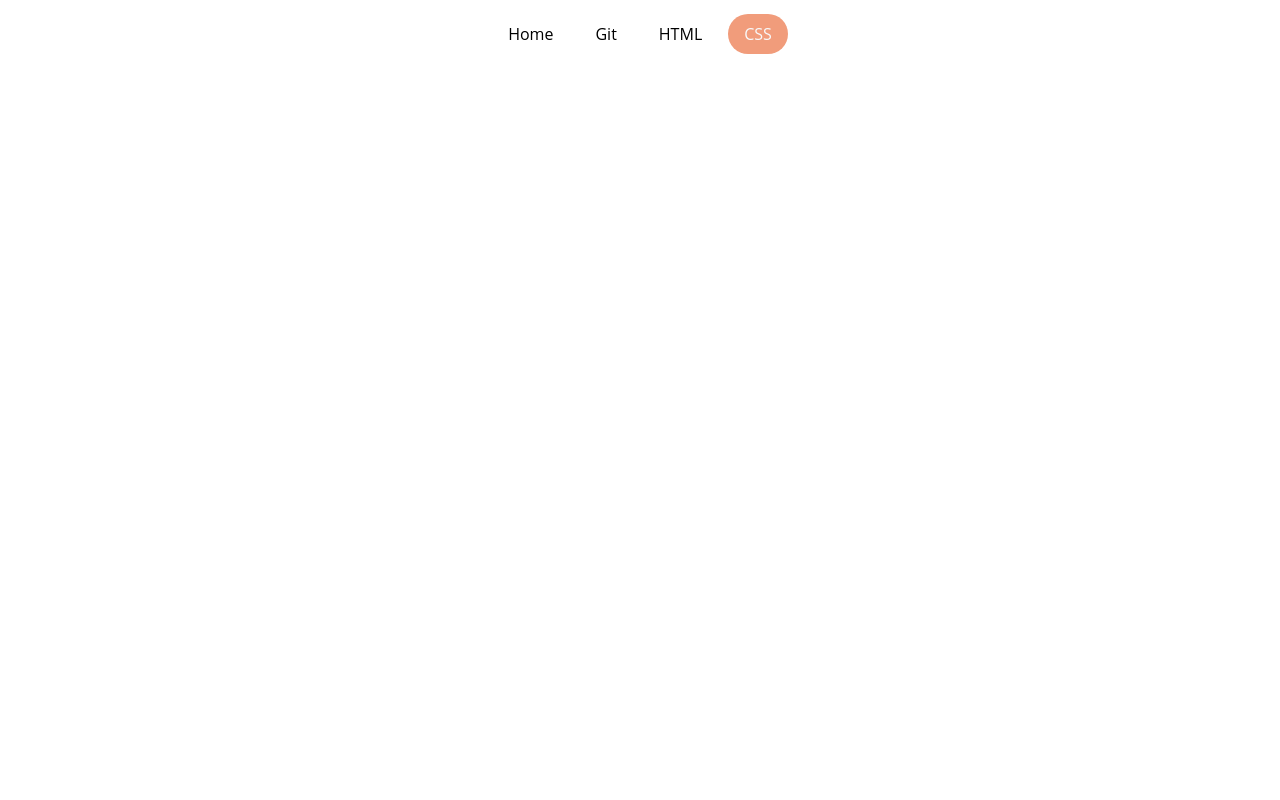
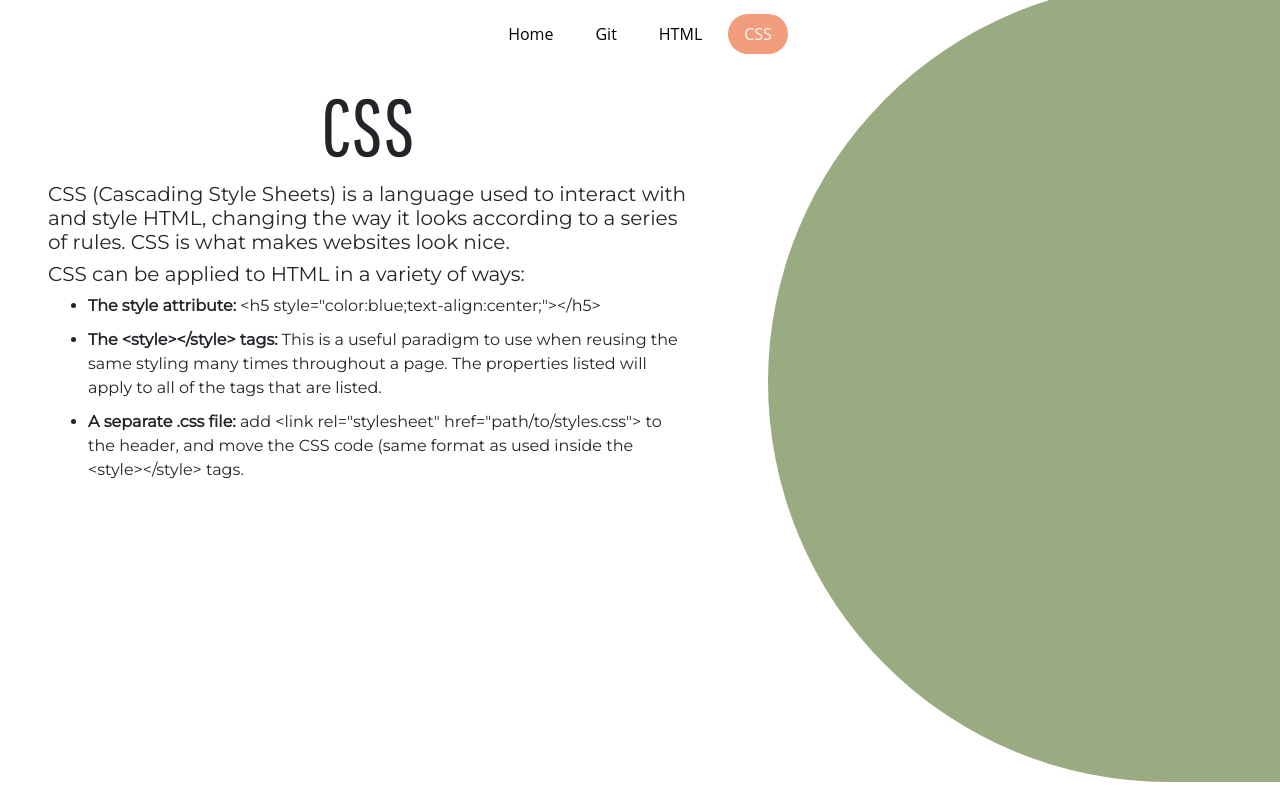
Before and after one commit to gmmonsalve/Project0, a website: page css.html in a window 1280 px wide. Drawn offline with nearby package versions, Linux system fonts and the light colour scheme; files that its build step writes are made by us from their sources.

Commit message:
content added

```diff
--- a/css.html
+++ b/css.html
@@ -4,7 +4,10 @@
     <meta charset="UTF-8">
     <meta name="viewport" content="width=device-width, initial-scale=1.0">
     <link rel="stylesheet" href="https://stackpath.bootstrapcdn.com/bootstrap/4.4.1/css/bootstrap.min.css" integrity="sha384-Vkoo8x4CGsO3+Hhxv8T/Q5PaXtkKtu6ug5TOeNV6gBiFeWPGFN9MuhOf23Q9Ifjh" crossorigin="anonymous">    <link rel="stylesheet" href="navigation.css">
+    <link href="https://fonts.googleapis.com/css2?family=Pathway+Gothic+One&display=swap" rel="stylesheet">
+    <link href="https://fonts.googleapis.com/css?family=Montserrat&display=swap" rel="stylesheet">
     <link rel="stylesheet" href="./css/navigation.css">
+    <link rel="stylesheet" href="./css/circle.css">
     <title>CS50-CSS</title>
 </head>
 <body>
@@ -14,5 +17,20 @@
         <a class="nav-link" href="htm.html">HTML</a>
         <a class="nav-link mr-auto rounded-pill text-light" href="" style="background-color: #F19C7B;">CSS</a>
       </nav>
+      <div id="colu" class="d-flex flex-row justify-content-between">
+        <div id="txt" class="mt-5 pt-5 ml-5">
+           <h1 class="text-center">CSS</h1>
+           <h2>CSS (Cascading Style Sheets) is a language used to interact with and style HTML, changing the way it looks according to a series of rules. CSS is what makes websites look nice.</h2>
+            <h2>CSS can be applied to HTML in a variety of ways: </h2>
+            <ul>
+                <li><b>The style attribute: </b>&lt;h5 style="color:blue;text-align:center;"&gt;&lt;/h5&gt;</li>
+                <li><b>The &lt;style&gt;&lt;/style&gt; tags:</b> This is a useful paradigm to use when reusing the same styling many times throughout a page. The properties listed will apply to all of the tags that are listed.</li>
+                <li><b>A separate .css file:</b> add &lt;link rel="stylesheet" href="path/to/styles.css"&gt; to the header, and move the CSS code (same format as used inside the &lt;style&gt;&lt;/style&gt; tags. </li>
+            </ul>
+        </div>
+        <div id="cont" class="lft" style="background-color: #9AAB81;">
+
+        </div>
+      </div>
 </body>
 </html>
```
